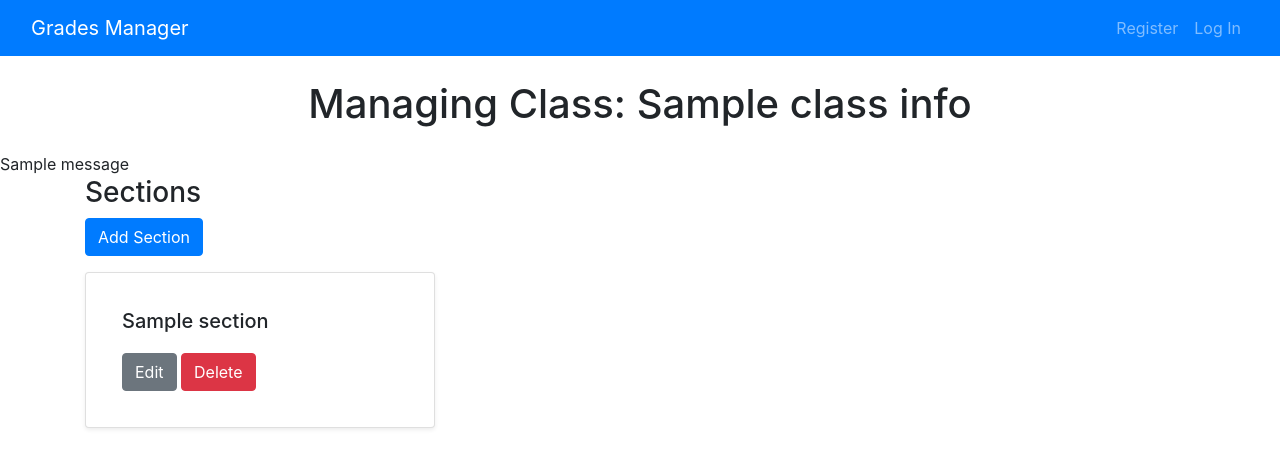
After one commit to kalind789/grades-manager, a Flask app: template app/templates/manage_class/manage_class.html in a window 1280 px wide. The commit adds this page. Shown: the top 468 px of the page. Run offline with Flask 3, Linux system fonts and the light colour scheme; the template is opened without the code that fills it: most values are stand-ins (such as "Sample title", 1, 10 or a date in 2020); one stand-in notice (Sample message) is shown; some libraries are stand-ins or nearby versions.

```diff
--- a/app/templates/dashboard/dashboard.html
+++ b/app/templates/dashboard/dashboard.html
@@ -21,7 +21,7 @@
                         <a href="{{ url_for('dashboard.delete_class', id=class['id']) }}" class="btn btn-danger mt-2">Delete</a>
 
                         <!-- 🔥 New "Manage Class" Button -->
-                        <a href="{{ url_for('section.get_sections', class_id=class['id']) }}" class="btn btn-info mt-2">Manage Class</a>
+                        <a href="{{ url_for('dashboard.manage_class', class_id=class['id']) }}" class="btn btn-info mt-2">Manage Class</a>
                     </div>
                 </div>
             </div>
--- /dev/null
+++ b/app/templates/manage_class/manage_class.html
@@ -0,0 +1,28 @@
+{% extends 'base.html' %}
+
+{% block header %}
+    <h1 class="text-center my-4">Managing Class: {{ class_info['class_name'] }}</h1>
+{% endblock %}
+
+{% block content %}
+<div class="container">
+    <h3>Sections</h3>
+    <a href="{{ url_for('section.create_section', class_id=class_info['id']) }}" class="btn btn-primary mb-3">Add Section</a>
+
+    <div class="row">
+        {% for section in sections %}
+            <div class="col-md-4">
+                <div class="card shadow-sm p-3 mb-4 bg-white rounded">
+                    <div class="card-body">
+                        <h5 class="card-title">{{ section['section_name'] }}</h5>
+                        <a href="{{ url_for('section.edit_section', id=section['id']) }}" class="btn btn-secondary mt-2">Edit</a>
+                        <form action="{{ url_for('section.delete_section', id=section['id']) }}" method="POST" class="d-inline">
+                            <button type="submit" class="btn btn-danger mt-2" onclick="return confirm('Are you sure?')">Delete</button>
+                        </form>
+                    </div>
+                </div>
+            </div>
+        {% endfor %}
+    </div>
+</div>
+{% endblock %}
```
Also changed, not shown: app/dashboard.py (+23 -0 lines), app/templates/section/create_section.html (deleted, +0 -17 lines), app/templates/section/edit_section.html (deleted, +0 -17 lines).
